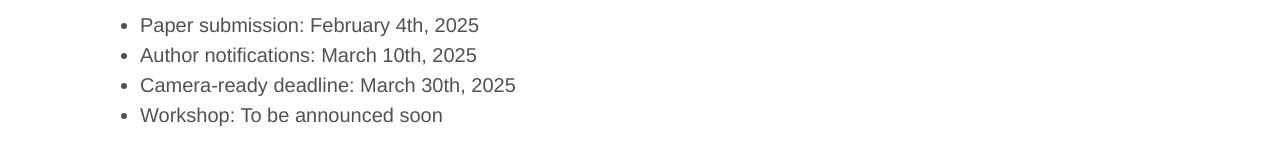
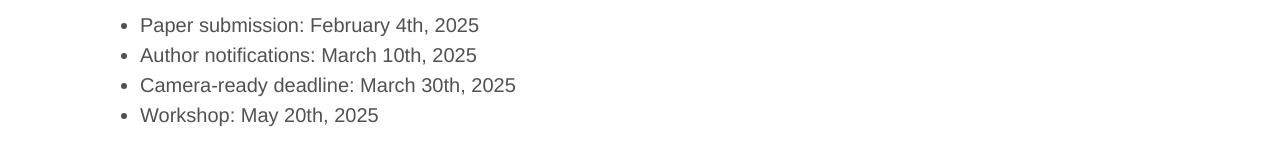
Before and after one commit to coin-workshop/coine-2025-detroit, a Jekyll site: the page built from index.md, in a window 1280 px wide. Shown: the part 1087-1234 px from the top of the page. Built offline with Jekyll 4.4.1, drawn with Linux system fonts in a browser that asks for light colours.

Commit message:
update the workshop date for index.md

```diff
--- a/index.md
+++ b/index.md
@@ -17,4 +17,4 @@ This edition of the COINE workshop will be hosted by [AAMAS 2025](https://aamas2
 - Paper submission: February 4th, 2025
 - Author notifications: March 10th, 2025
 - Camera-ready deadline: March 30th, 2025
-- Workshop: To be announced soon
+- Workshop: May 20th, 2025
```
